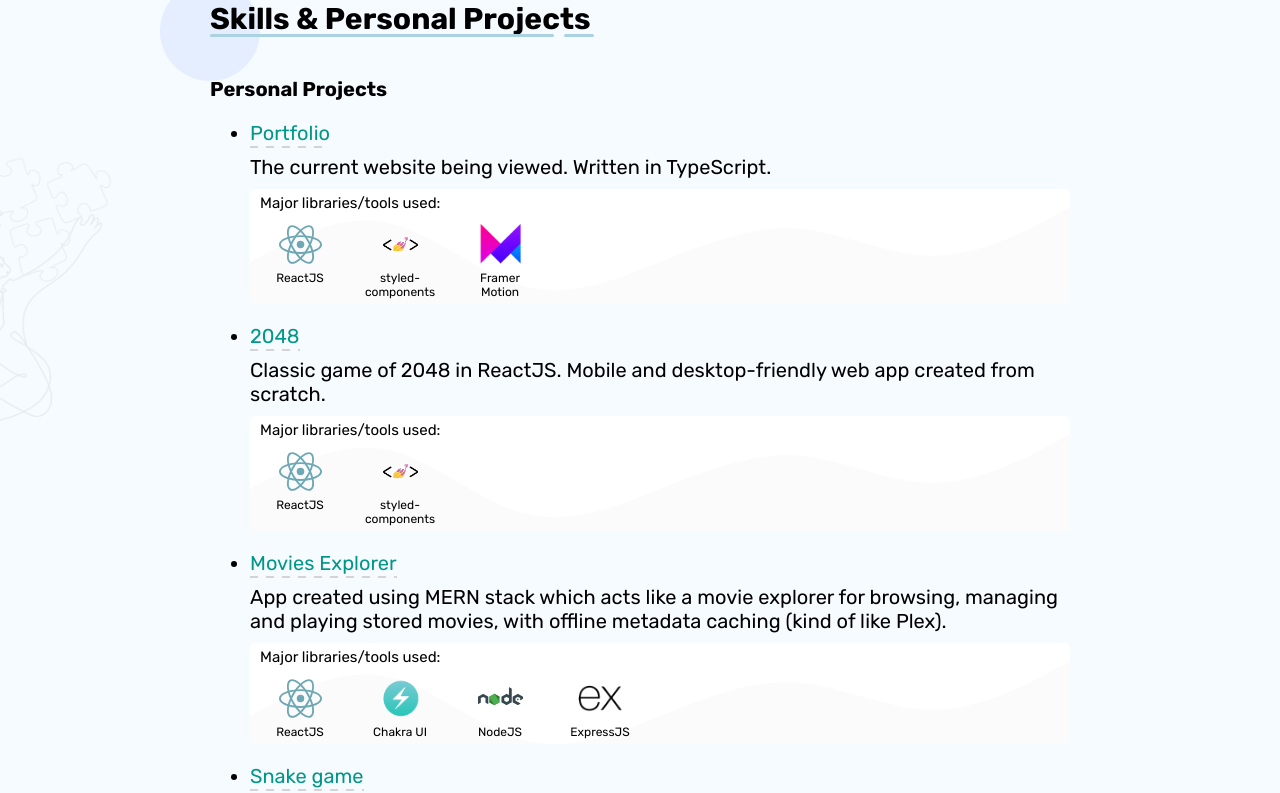
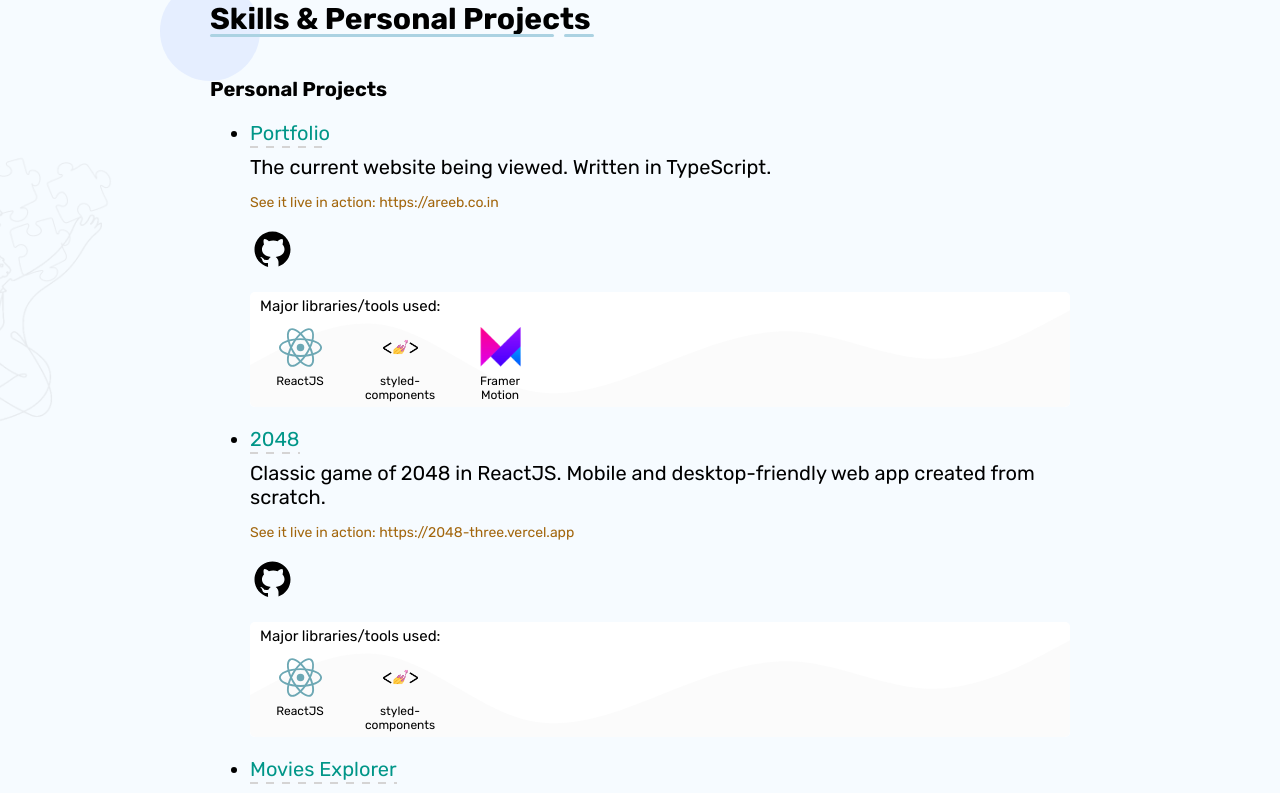
Before and after one commit to AreebKhan619/portfolio-website, a React (Create React App) app: page / in a window 1280 px wide. Shown: the part 1462-2255 px from the top of the page. Built offline with nearby package versions, Linux system fonts and the light colour scheme.

Commit message:
Added links

```diff
--- a/public/index.html
+++ b/public/index.html
@@ -7,9 +7,9 @@
     <meta name="theme-color" content="#000000" />
     <meta
       name="description"
-      content="Web site created using create-react-app"
+      content="Portfolio website of Mohammad Areeb Khan, a MERN Stack Developer"
     />
-    <link rel="apple-touch-icon" href="%PUBLIC_URL%/logo192.png" />
+    <link rel="apple-touch-icon" href="%PUBLIC_URL%/android-chrome-192x192.png" />
     <link rel="manifest" href="%PUBLIC_URL%/manifest.json" />
     <title>Areeb Khan's portfolio</title>
   </head>
--- a/src/components/shared/MainBody/index.tsx
+++ b/src/components/shared/MainBody/index.tsx
@@ -3,7 +3,7 @@ import { MainBodyContainer } from "./styled";
 import Overview from "../../../pages/overview";
 import Experience from "../../../pages/experience";
 import Education from "../../../pages/education";
-import Skills from "../../../pages/skills";
+import SkillsAndPersonalProjects from "../../../pages/skills";
 
 const MainBody = () => {
   return (
@@ -11,7 +11,7 @@ const MainBody = () => {
       {/* Routing here */}
       <Overview />
       <Experience />
-      <Skills />
+      <SkillsAndPersonalProjects />
       <Education />
     </MainBodyContainer>
   );
--- a/src/components/shared/PageTitle/index.tsx
+++ /dev/null
@@ -1,7 +0,0 @@
-import { Title } from "./styled";
-
-const PageTitle = ({ title }: { title: string }) => {
-  return <Title>{title}</Title>;
-};
-
-export default PageTitle;
--- a/src/components/shared/PageTitle/styled.tsx
+++ /dev/null
@@ -1,27 +0,0 @@
-import styled from "styled-components";
-
-export const Title = styled.h3`
-  font-size: 3rem;
-  font-weight: bold;
-  position: relative;
-
-  &::before,
-  &::after {
-    content: "";
-    position: absolute;
-    bottom: 0;
-    height: .3rem;
-    border-radius: .3rem;
-    background-color: #abd2e2;
-  }
-
-  &::before {
-    left: 0;
-    width: 40%;
-  }
-
-  &::after{
-    left: calc(40% + 1rem);
-    width: 3rem;
-  }
-`;
--- /dev/null
+++ b/src/components/shared/SharedStyledComponents/styled.tsx
@@ -0,0 +1,57 @@
+import styled from "styled-components";
+
+export const PageTitle = styled.h3`
+  font-size: 3rem;
+  font-weight: bold;
+  position: relative;
+
+  &::before,
+  &::after {
+    content: "";
+    position: absolute;
+    bottom: 0;
+    height: 0.3rem;
+    border-radius: 0.3rem;
+    background-color: #abd2e2;
+  }
+
+  &::before {
+    left: 0;
+    width: 40%;
+  }
+
+  &::after {
+    left: calc(40% + 1rem);
+    width: 3rem;
+  }
+`;
+
+export const HrefLink = styled.a.attrs((props) => ({
+  className: (props.className || "") + " link",
+}))`
+  font-size: 1.4rem;
+
+  margin: 1rem 0;
+  border-radius: 0.5rem;
+  text-decoration: none;
+
+  display: -webkit-box;
+  -webkit-line-clamp: 1;
+  -webkit-box-orient: vertical;
+  overflow: hidden;
+  line-height: 2;
+  width: 60%;
+  word-break: break-all;
+  transition: 0.2s all ease-in;
+  color: #a2660d;
+
+  &:hover {
+    text-decoration: underline;
+    filter: brightness(0.9);
+  }
+`;
+
+HrefLink.defaultProps = {
+  target: "_blank",
+  rel: "noreferrer",
+};
--- a/src/components/shared/Timeline/index.tsx
+++ b/src/components/shared/Timeline/index.tsx
@@ -6,6 +6,7 @@ import {
 } from "../../../assets/constants/motionProps";
 import { TimelineEventObject } from "../../../ts/interfaces";
 import LibrariesUsed from "../LibrariesUsed";
+import { HrefLink } from "../SharedStyledComponents/styled";
 import {
   TimelineContainer,
   TimeRange,
@@ -77,14 +78,9 @@ const EventPoint: FC<TimelineEventObject> = ({
           )}
           <div className="supporting-items">
             {point.link && (
-              <a
-                target={"_blank"}
-                rel={"noreferrer"}
-                href={point.link}
-                className="link"
-              >
+              <HrefLink href={point.link}>
                 See it live in action: {point.link}
-              </a>
+              </HrefLink>
             )}
 
             {point?.list?.length && <LibrariesUsed list={point.list} />}
--- a/src/components/shared/Timeline/styled.tsx
+++ b/src/components/shared/Timeline/styled.tsx
@@ -155,26 +155,6 @@ export const EventContainer = styled.div<EventContainerProps>`
         }
         .supporting-items {
           font-size: 1.4rem;
-          a.link {
-            margin: 1rem 0;
-            border-radius: 0.5rem;
-            text-decoration: none;
-
-            display: -webkit-box;
-            -webkit-line-clamp: 1;
-            -webkit-box-orient: vertical;
-            overflow: hidden;
-            line-height: 2;
-            width: 60%;
-            word-break: break-all;
-            transition: 0.2s all ease-in;
-            color: #a2660d;
-
-            &:hover {
-              text-decoration: underline;
-              filter: brightness(0.9);
-            }
-          }
         }
       }
     }
--- a/src/pages/education/index.tsx
+++ b/src/pages/education/index.tsx
@@ -1,10 +1,10 @@
 import { ExperienceOuterContainer } from "./styled";
 
-import PageTitle from "../../components/shared/PageTitle";
 import Timeline from "../../components/shared/Timeline";
-
+import { PageTitle } from "../../components/shared/SharedStyledComponents/styled";
 import { Biscoe, GECA } from "../../assets/images";
 import { GenericObject } from "../../ts";
+
 
 const Experience = () => {
   const education = [
@@ -17,7 +17,7 @@ const Experience = () => {
       rolesAndResponsibilities: [
         "CGPA: 7.6",
         "Runner up, Web Quest (Techfest event) 2017, 2018",
-        "Winner, Spell Your Brain (College event) 2018, 2019",
+        "Winner, Spell Your Brain 2018, 2019",
       ],
     },
     {
@@ -45,7 +45,7 @@ const Experience = () => {
 
   return (
     <ExperienceOuterContainer className="inner-padding">
-      <PageTitle title={"Education"} />
+      <PageTitle>Education</PageTitle>
       <TimelineWrapper education={education} />
       <div className="additional-content">
         Got 1103<sup>rd</sup> position in state-level entrance exams.
--- a/src/pages/experience/index.tsx
+++ b/src/pages/experience/index.tsx
@@ -1,6 +1,6 @@
 import { ExperienceOuterContainer } from "./styled";
 
-import PageTitle from "../../components/shared/PageTitle";
+import { PageTitle } from "../../components/shared/SharedStyledComponents/styled";
 import Timeline from "../../components/shared/Timeline";
 
 import {
@@ -311,7 +311,7 @@ const Experience = () => {
   return (
     <ExperienceOuterContainer className="inner-padding">
       <div className="left-filler-img" />
-      <PageTitle title={"Experience"} />
+      <PageTitle>Experience</PageTitle>
       <TimelineWrapper experience={experience} />
     </ExperienceOuterContainer>
   );
--- a/src/pages/hobbies/index.tsx
+++ b/src/pages/hobbies/index.tsx
@@ -1,10 +1,10 @@
+import { PageTitle } from "../../components/shared/SharedStyledComponents/styled";
 import { HobbiesOuterContainer } from "./styled";
-import PageTitle from "../../components/shared/PageTitle";
 
 const Hobbies = () => {
   return (
     <HobbiesOuterContainer className="inner-padding">
-      <PageTitle title={"Hobbies"} />
+      <PageTitle>Hobbies</PageTitle>
       <div>Sketching</div>
     </HobbiesOuterContainer>
   );
--- a/src/pages/skills/index.tsx
+++ b/src/pages/skills/index.tsx
@@ -2,12 +2,16 @@ import {
   ChakraUI,
   ExpressJS,
   FramerMotion,
+  GitHub,
   NodeJS,
   ReactJS,
   StyledComponents,
 } from "../../assets/images";
 import LibrariesUsed from "../../components/shared/LibrariesUsed";
-import PageTitle from "../../components/shared/PageTitle";
+import {
+  HrefLink,
+  PageTitle,
+} from "../../components/shared/SharedStyledComponents/styled";
 import { SkillsOuterContainer } from "./styled";
 
 const projectsList = [
@@ -31,6 +35,8 @@ const projectsList = [
         title: "Framer Motion",
       },
     ],
+    link: "https://areeb.co.in",
+    repoLink: "https://github.com/AreebKhan619/portfolio-website",
   },
   {
     name: "2048",
@@ -48,6 +54,8 @@ const projectsList = [
         title: "styled-components",
       },
     ],
+    link: "https://2048-three.vercel.app",
+    repoLink: "https://github.com/AreebKhan619/2048",
   },
   {
     name: "Movies Explorer",
@@ -75,14 +83,21 @@ const projectsList = [
         title: "ExpressJS",
       },
     ],
+    link: "",
+    repoLink: "https://github.com/AreebKhan619/MoviesExplorer",
   },
+
   {
     name: "Snake game",
     description: "Classic game of Snake in ReactJS",
+    link: "",
+    repoLink: "https://github.com/AreebKhan619/snake-game",
   },
   {
     name: "Sticky Notes",
     description: "Draggable sticky notes made in ReactJS",
+    link: "",
+    repoLink: "https://github.com/AreebKhan619/react-sticky-notes",
   },
 ];
 
@@ -117,25 +132,44 @@ const certificationsList = [
 // write something about Projects, Skills and Certifications
 // Libraries and UI kits familiar with
 
-const Skills = () => {
+const SkillsAndPersonalProjects = () => {
   return (
     <SkillsOuterContainer className="inner-padding" circleColor={"#c8d8ff61"}>
       <div className="left-filler-img" />
-      <PageTitle title={"Skills & Personal Projects"} />
+      <PageTitle>Skills &amp; Personal Projects</PageTitle>
       <div className="content-container">
+        {/* Personal Projects */}
         <div className="bold">Personal Projects</div>
         <ol className="content-list">
-          {projectsList.map(({ name, description, skillsList }, idx) => {
+          {projectsList.map(
+            ({ name, description, skillsList, link, repoLink }, idx) => {
               return (
                 <li className="list-item" key={idx}>
                   <div className="name dashed-underline">{name}</div>
                   <div>{description}</div>
+                  {link && (
+                    <HrefLink href={link}>
+                      See it live in action: {link}
+                    </HrefLink>
+                  )}
+                  {repoLink && (
+                    <HrefLink href={repoLink}>
+                      <img
+                        className="repo-icon"
+                        src={GitHub}
+                        alt={"repository"}
+                      />
+                    </HrefLink>
+                  )}
+                  {skillsList && (
                     <div className="libraries-used">
-                  {skillsList && <LibrariesUsed list={skillsList} />}
+                      <LibrariesUsed list={skillsList} />
                     </div>
+                  )}
                 </li>
               );
-          })}
+            }
+          )}
         </ol>
       </div>
 
@@ -172,4 +206,4 @@ const Skills = () => {
   );
 };
 
-export default Skills;
+export default SkillsAndPersonalProjects;
--- a/src/pages/skills/styled.tsx
+++ b/src/pages/skills/styled.tsx
@@ -34,6 +34,9 @@ export const SkillsOuterContainer = styled.section.attrs((props) => ({
           color: darkblue;
         }
       }
+      .repo-icon {
+        width: 4.5rem;
+      }
       .libraries-used {
         font-size: 1.5rem;
         margin-block: 1rem;
```
Also changed, not shown: 1 other file (tests, documents, lock files or other folders). Lines whose indentation alone changed are shown as unchanged.
